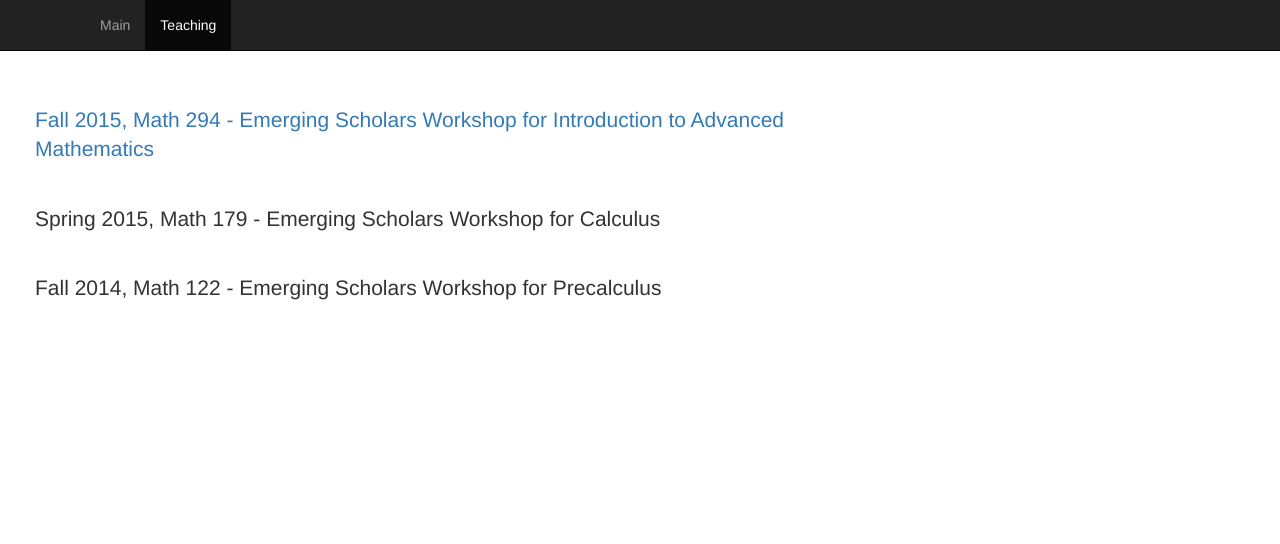
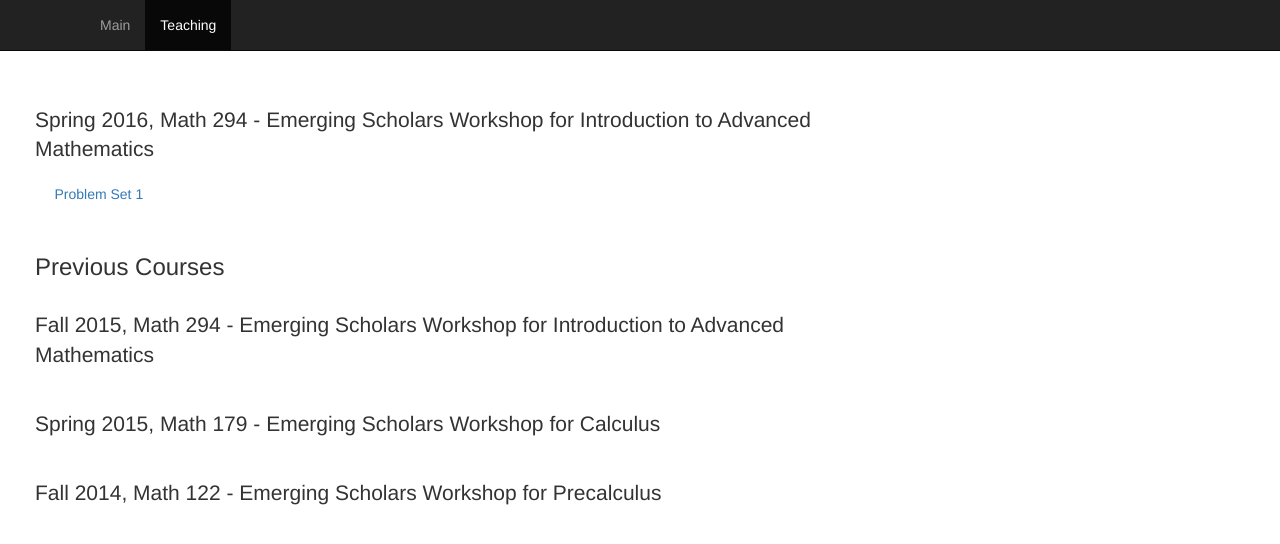
Before and after one commit to carolgrrr/my_code, a plain HTML site: page wjherndon/teaching.html in a window 1280 px wide. Drawn offline with nearby package versions, Linux system fonts and the light colour scheme; a script that the page names is missing; files whose address does not match are found by name.

Commit message:
spring 2015 updates, adding problem set 1

```diff
--- a/wjherndon/teaching.html
+++ b/wjherndon/teaching.html
@@ -56,7 +56,20 @@
     <div class="starter-template">
       <div class="row">
         <div class="col-md-8">
-          <p class="lead"><a href ="fall15.html">Fall 2015, Math 294 - Emerging Scholars Workshop for Introduction to Advanced Mathematics</a></p>
+          <DL>
+            <p class="lead">Spring 2016, Math 294 - Emerging Scholars Workshop for Introduction to Advanced Mathematics</p>
+              <p>&nbsp;&nbsp;&nbsp;&nbsp;&nbsp;<a href="pdfs/1.pdf" target="_blank">Problem Set 1</a></p>
+          </DL>
+        </div>
+      </div>
+      <div class="row">
+        <div class="col-md-8">
+          <h3>Previous Courses</h3>
+        </div>
+      </div>
+      <div class="row">
+        <div class="col-md-8">
+          <p class="lead">Fall 2015, Math 294 - Emerging Scholars Workshop for Introduction to Advanced Mathematics</p>
         </div>
       </div>
       <div class="row">
```
Also changed, not shown: 1 other file.
